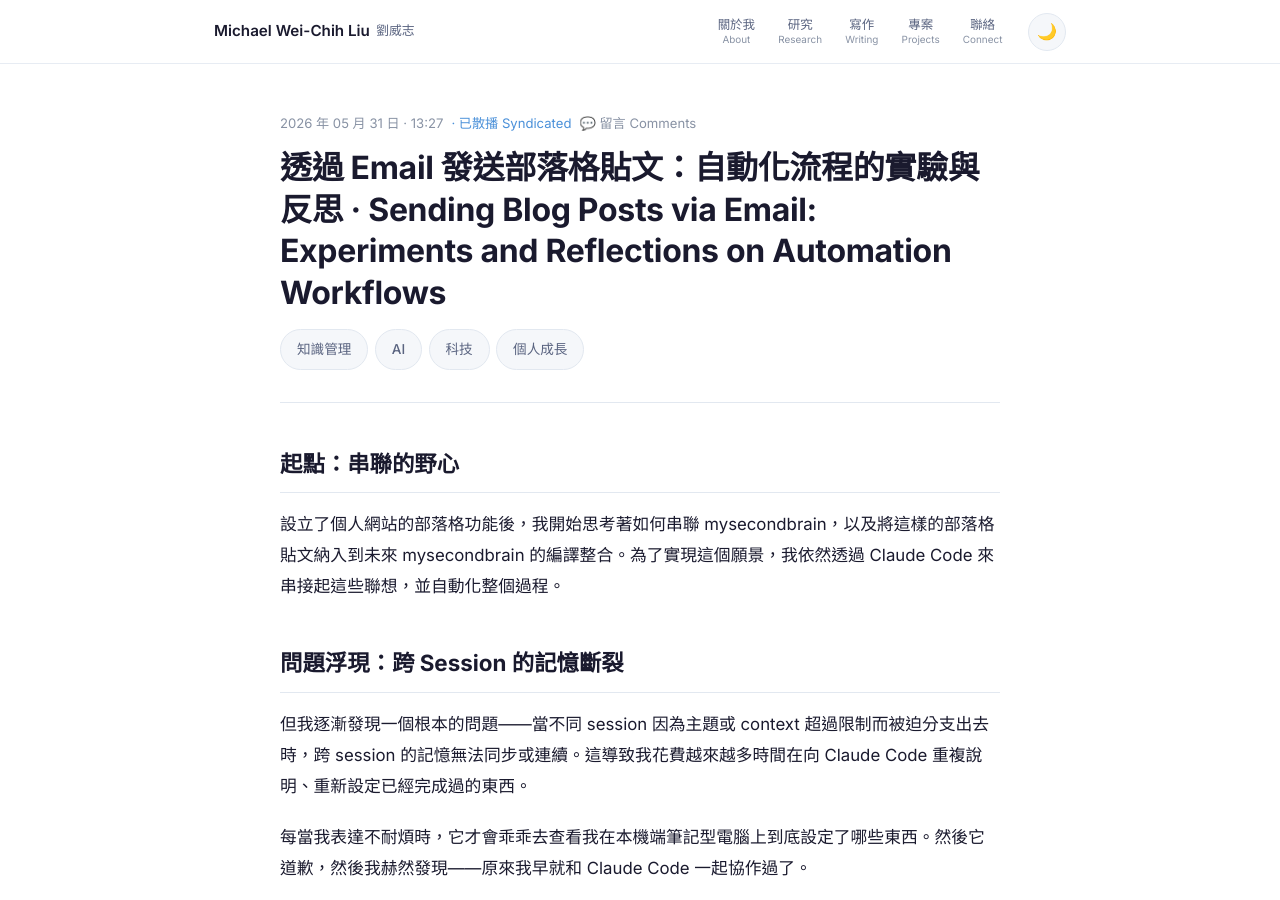
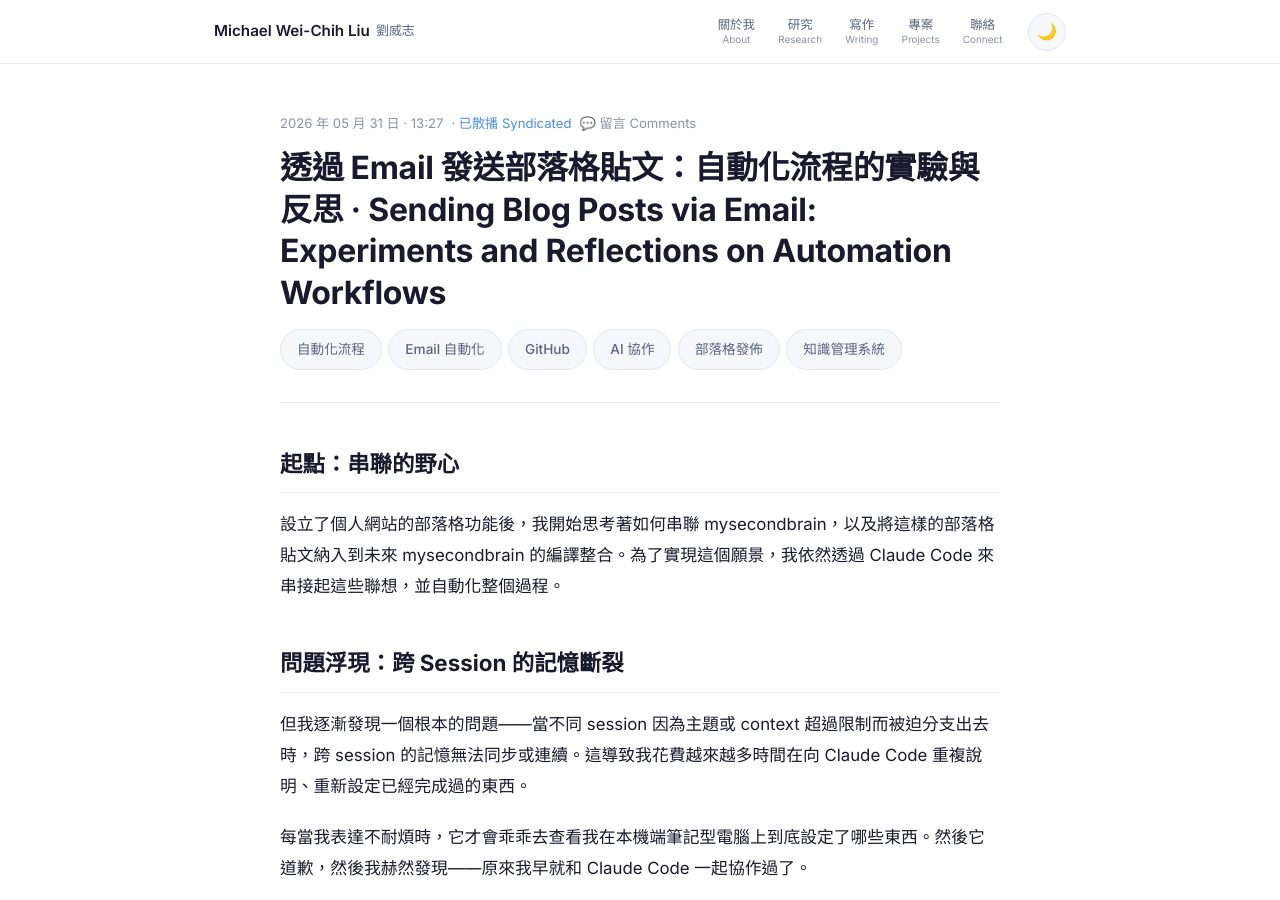
Before and after one commit to liuweichihtw-0624/liuweichihtw-0624.github.io, a Jekyll site: the page built from _posts/2026-05-31-email-blog-automation-workflow.md, in a window 1280 px wide and 900 px high. Built offline with Jekyll 4.4.1, drawn with Linux system fonts in a browser that asks for light colours; comment, search, counter and statistics services are not loaded.

Commit message:
retag: update tags for 2026-05-31-email-blog-automation-workflow.md

```diff
--- a/_posts/2026-05-31-email-blog-automation-workflow.md
+++ b/_posts/2026-05-31-email-blog-automation-workflow.md
@@ -2,7 +2,7 @@
 layout: post
 title: "透過 Email 發送部落格貼文：自動化流程的實驗與反思 · Sending Blog Posts via Email: Experiments and Reflections on Automation Workflows"
 date: 2026-05-31 13:27:00 +0800
-tags: [知識管理, AI, 科技, 個人成長]
+tags: ["自動化流程", "Email 自動化", "GitHub", "AI 協作", "部落格發佈", "知識管理系統"]
 publish: true
 syndicate: [linkedin]
 excerpt: "探討如何整合 Gmail、GitHub 與個人部落格，建立自動化發佈流程，以及在使用 AI 輔助工具時遇到的跨 session 記憶同步問題。"
```
